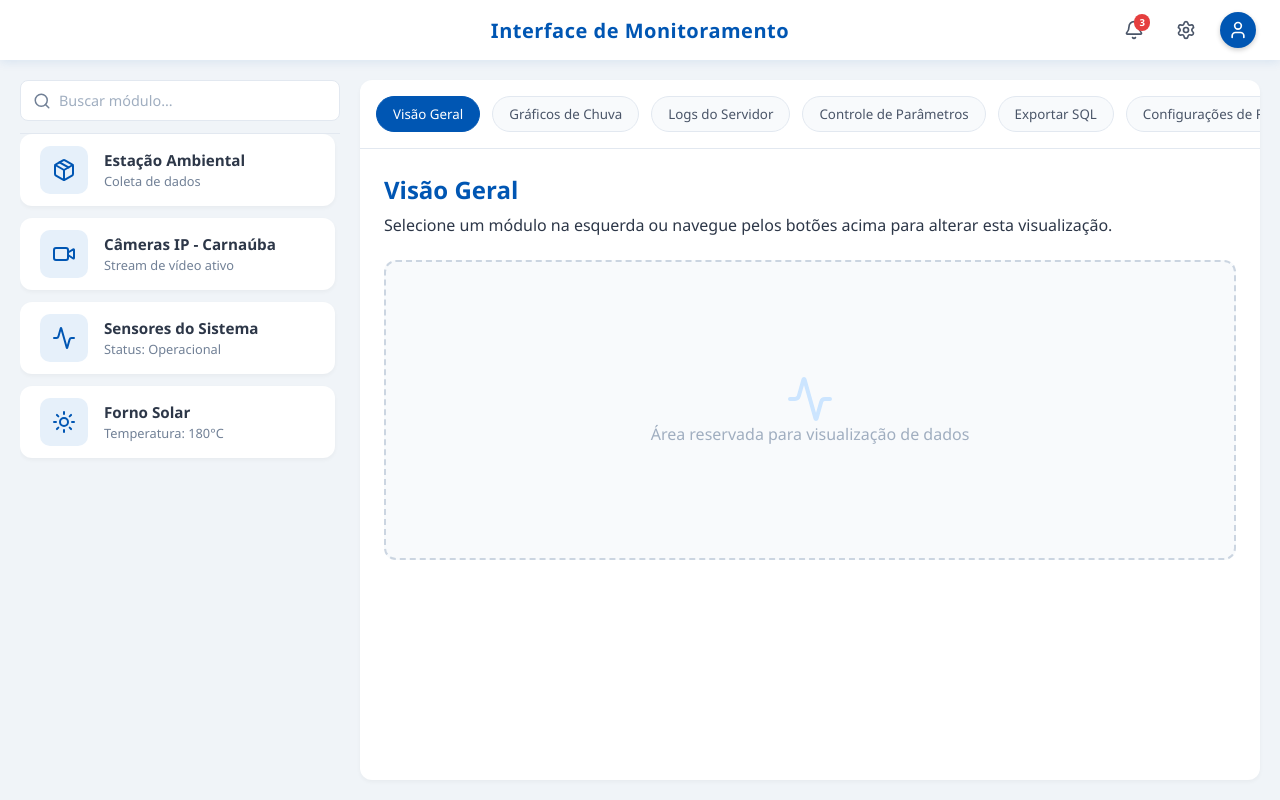
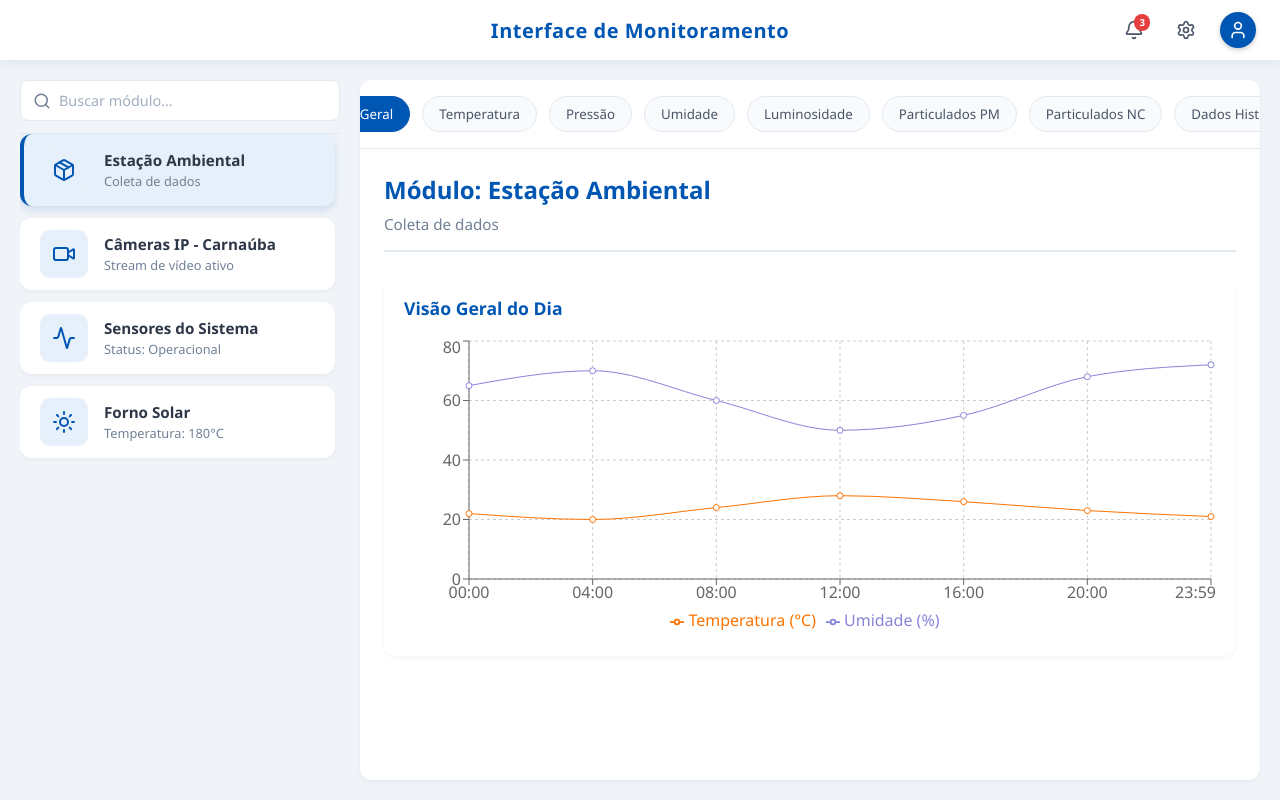
Before and after one commit to lucas-velocini-repo/app-react-monitoramento-ambiental, a React (Vite) app in the folder meu-projeto-react/: page / in a window 1280 px wide. Built offline with nearby package versions, Linux system fonts and the light colour scheme.

Commit message:
Modulos selecionaveis e graficos

```diff
--- a/meu-projeto-react/package.json
+++ b/meu-projeto-react/package.json
@@ -12,7 +12,8 @@
   "dependencies": {
     "lucide-react": "^1.14.0",
     "react": "^19.2.5",
-    "react-dom": "^19.2.5"
+    "react-dom": "^19.2.5",
+    "recharts": "^3.8.1"
   },
   "devDependencies": {
     "@eslint/js": "^10.0.1",
--- a/meu-projeto-react/src/App.css
+++ b/meu-projeto-react/src/App.css
@@ -125,6 +125,12 @@
   box-shadow: 0 4px 8px rgba(0,0,0,0.08);
 }
 
+.module-card.active {
+  background-color: #e6f0fa;
+  border-left-color: #0056b3;
+  box-shadow: 0 4px 8px rgba(0, 86, 179, 0.15);
+}
+
 .card-image-frame {
   width: 48px;
   height: 48px;
@@ -173,6 +179,7 @@
   gap: 12px;
   border-bottom: 1px solid #e2e8f0;
   white-space: nowrap; /* Impede que os botões quebrem de linha */
+  justify-content: center; /* Centraliza os botões quando há espaço disponível */
 }
 
 .horizontal-menu-container::-webkit-scrollbar {
@@ -214,9 +221,51 @@
   color: #2d3748;
 }
 
-.content-display h2 {
+.module-header {
+  margin-bottom: 24px;
+  padding-bottom: 16px;
+  border-bottom: 2px solid #e2e8f0;
+}
+
+.module-header h2 {
   color: #0056b3;
-  margin-bottom: 8px;
+  margin: 0;
+  font-size: 1.5rem;
+}
+
+.module-subtitle {
+  color: #718096;
+  margin: 8px 0 0 0;
+  font-size: 0.95rem;
+}
+
+.chart-wrapper {
+  background-color: #ffffff;
+  border-radius: 12px;
+  padding: 20px;
+  box-shadow: 0 2px 4px rgba(0,0,0,0.04);
+}
+
+.chart-wrapper h3 {
+  color: #0056b3;
+  margin-bottom: 16px;
+  font-size: 1.1rem;
+}
+
+.chart-placeholder {
+  height: 300px;
+  border: 2px dashed #cbd5e1;
+  border-radius: 12px;
+  display: flex;
+  align-items: center;
+  justify-content: center;
+  color: #a0aec0;
+  background-color: #f8fafc;
+}
+
+.chart-placeholder p {
+  font-size: 1rem;
+  margin: 0;
 }
 
 .placeholder-panel {
--- a/meu-projeto-react/src/App.jsx
+++ b/meu-projeto-react/src/App.jsx
@@ -1,8 +1,229 @@
 import { useState } from 'react';
 import { Settings, Bell, User, Activity, Package, Video, Sun, Search, X } from 'lucide-react';
+import { LineChart, Line, BarChart, Bar, XAxis, YAxis, CartesianGrid, Tooltip, Legend, ResponsiveContainer } from 'recharts';
 import './App.css';
 
 function App() {
+  // Dados para cada aba
+  const dadosGraficos = {
+    "Visão Geral": [
+      { hora: "00:00", temperatura: 22, umidade: 65, pressao: 1013 },
+      { hora: "04:00", temperatura: 20, umidade: 70, pressao: 1012 },
+      { hora: "08:00", temperatura: 24, umidade: 60, pressao: 1014 },
+      { hora: "12:00", temperatura: 28, umidade: 50, pressao: 1015 },
+      { hora: "16:00", temperatura: 26, umidade: 55, pressao: 1013 },
+      { hora: "20:00", temperatura: 23, umidade: 68, pressao: 1012 },
+      { hora: "23:59", temperatura: 21, umidade: 72, pressao: 1011 }
+    ],
+    "Temperatura": [
+      { hora: "00:00", valor: 22 },
+      { hora: "04:00", valor: 20 },
+      { hora: "08:00", valor: 24 },
+      { hora: "12:00", valor: 28 },
+      { hora: "16:00", valor: 26 },
+      { hora: "20:00", valor: 23 },
+      { hora: "23:59", valor: 21 }
+    ],
+    "Pressão": [
+      { hora: "00:00", valor: 1013 },
+      { hora: "04:00", valor: 1012 },
+      { hora: "08:00", valor: 1014 },
+      { hora: "12:00", valor: 1015 },
+      { hora: "16:00", valor: 1013 },
+      { hora: "20:00", valor: 1012 },
+      { hora: "23:59", valor: 1011 }
+    ],
+    "Umidade": [
+      { hora: "00:00", valor: 65 },
+      { hora: "04:00", valor: 70 },
+      { hora: "08:00", valor: 60 },
+      { hora: "12:00", valor: 50 },
+      { hora: "16:00", valor: 55 },
+      { hora: "20:00", valor: 68 },
+      { hora: "23:59", valor: 72 }
+    ],
+    "Luminosidade": [
+      { hora: "00:00", valor: 0 },
+      { hora: "06:00", valor: 150 },
+      { hora: "12:00", valor: 800 },
+      { hora: "15:00", valor: 900 },
+      { hora: "18:00", valor: 200 },
+      { hora: "21:00", valor: 10 },
+      { hora: "23:59", valor: 0 }
+    ],
+    "Particulados PM": [
+      { hora: "00:00", PM10: 25, PM2_5: 12 },
+      { hora: "06:00", PM10: 45, PM2_5: 18 },
+      { hora: "12:00", PM10: 35, PM2_5: 15 },
+      { hora: "18:00", PM10: 50, PM2_5: 22 },
+      { hora: "23:59", PM10: 30, PM2_5: 14 }
+    ],
+    "Particulados NC": [
+      { hora: "00:00", valor: 1200 },
+      { hora: "06:00", valor: 1800 },
+      { hora: "12:00", valor: 1400 },
+      { hora: "18:00", valor: 2000 },
+      { hora: "23:59", valor: 1500 }
+    ],
+    "Dados Históricos": [
+      { dia: "Seg", temp: 22, pressao: 1013, umidade: 65 },
+      { dia: "Ter", temp: 23, pressao: 1012, umidade: 64 },
+      { dia: "Qua", temp: 24, pressao: 1014, umidade: 62 },
+      { dia: "Qui", temp: 25, pressao: 1015, umidade: 60 },
+      { dia: "Sex", temp: 26, pressao: 1013, umidade: 58 },
+      { dia: "Sab", temp: 24, pressao: 1012, umidade: 65 },
+      { dia: "Dom", temp: 22, pressao: 1011, umidade: 68 }
+    ]
+  };
+
+  // Função para renderizar o gráfico apropriado
+  const renderGrafico = (abaAtiva, modulo) => {
+    // Se não for o primeiro módulo, mostrar gráfico vazio
+    if (modulo.id !== 1) {
+      return (
+        <div className="chart-wrapper">
+          <h3>Dados não disponíveis para {modulo.titulo}</h3>
+          <div className="chart-placeholder">
+            <p>Selecione o módulo "Estação Ambiental" para visualizar dados</p>
+          </div>
+        </div>
+      );
+    }
+
+    const dados = dadosGraficos[abaAtiva];
+
+    switch(abaAtiva) {
+      case "Visão Geral":
+        return (
+          <div className="chart-wrapper">
+            <h3>Visão Geral do Dia</h3>
+            <ResponsiveContainer width="100%" height={300}>
+              <LineChart data={dados}>
+                <CartesianGrid strokeDasharray="3 3" />
+                <XAxis dataKey="hora" />
+                <YAxis />
+                <Tooltip />
+                <Legend />
+                <Line type="monotone" dataKey="temperatura" stroke="#ff7300" name="Temperatura (°C)" />
+                <Line type="monotone" dataKey="umidade" stroke="#8884d8" name="Umidade (%)" />
+              </LineChart>
+            </ResponsiveContainer>
+          </div>
+        );
+      case "Temperatura":
+        return (
+          <div className="chart-wrapper">
+            <h3>Temperatura ao Longo do Dia</h3>
+            <ResponsiveContainer width="100%" height={300}>
+              <LineChart data={dados}>
+                <CartesianGrid strokeDasharray="3 3" />
+                <XAxis dataKey="hora" />
+                <YAxis />
+                <Tooltip />
+                <Line type="monotone" dataKey="valor" stroke="#ff7300" name="Temperatura (°C)" strokeWidth={2} />
+              </LineChart>
+            </ResponsiveContainer>
+          </div>
+        );
+      case "Pressão":
+        return (
+          <div className="chart-wrapper">
+            <h3>Pressão Atmosférica</h3>
+            <ResponsiveContainer width="100%" height={300}>
+              <LineChart data={dados}>
+                <CartesianGrid strokeDasharray="3 3" />
+                <XAxis dataKey="hora" />
+                <YAxis />
+                <Tooltip />
+                <Line type="monotone" dataKey="valor" stroke="#82ca9d" name="Pressão (hPa)" strokeWidth={2} />
+              </LineChart>
+            </ResponsiveContainer>
+          </div>
+        );
+      case "Umidade":
+        return (
+          <div className="chart-wrapper">
+            <h3>Umidade Relativa do Ar</h3>
+            <ResponsiveContainer width="100%" height={300}>
+              <LineChart data={dados}>
+                <CartesianGrid strokeDasharray="3 3" />
+                <XAxis dataKey="hora" />
+                <YAxis />
+                <Tooltip />
+                <Line type="monotone" dataKey="valor" stroke="#8884d8" name="Umidade (%)" strokeWidth={2} />
+              </LineChart>
+            </ResponsiveContainer>
+          </div>
+        );
+      case "Luminosidade":
+        return (
+          <div className="chart-wrapper">
+            <h3>Índice de Luminosidade</h3>
+            <ResponsiveContainer width="100%" height={300}>
+              <BarChart data={dados}>
+                <CartesianGrid strokeDasharray="3 3" />
+                <XAxis dataKey="hora" />
+                <YAxis />
+                <Tooltip />
+                <Bar dataKey="valor" fill="#ffc658" name="Luminosidade (lux)" />
+              </BarChart>
+            </ResponsiveContainer>
+          </div>
+        );
+      case "Particulados PM":
+        return (
+          <div className="chart-wrapper">
+            <h3>Material Particulado em Suspensão</h3>
+            <ResponsiveContainer width="100%" height={300}>
+              <BarChart data={dados}>
+                <CartesianGrid strokeDasharray="3 3" />
+                <XAxis dataKey="hora" />
+                <YAxis />
+                <Tooltip />
+                <Legend />
+                <Bar dataKey="PM10" fill="#8884d8" name="PM10 (µg/m³)" />
+                <Bar dataKey="PM2_5" fill="#82ca9d" name="PM2.5 (µg/m³)" />
+              </BarChart>
+            </ResponsiveContainer>
+          </div>
+        );
+      case "Particulados NC":
+        return (
+          <div className="chart-wrapper">
+            <h3>Contagem de Partículas (NC)</h3>
+            <ResponsiveContainer width="100%" height={300}>
+              <BarChart data={dados}>
+                <CartesianGrid strokeDasharray="3 3" />
+                <XAxis dataKey="hora" />
+                <YAxis />
+                <Tooltip />
+                <Bar dataKey="valor" fill="#ff7300" name="Contagem (#/cm³)" />
+              </BarChart>
+            </ResponsiveContainer>
+          </div>
+        );
+      case "Dados Históricos":
+        return (
+          <div className="chart-wrapper">
+            <h3>Histórico Semanal</h3>
+            <ResponsiveContainer width="100%" height={300}>
+              <LineChart data={dados}>
+                <CartesianGrid strokeDasharray="3 3" />
+                <XAxis dataKey="dia" />
+                <YAxis />
+                <Tooltip />
+                <Legend />
+                <Line type="monotone" dataKey="temp" stroke="#ff7300" name="Temperatura (°C)" />
+                <Line type="monotone" dataKey="umidade" stroke="#8884d8" name="Umidade (%)" />
+              </LineChart>
+            </ResponsiveContainer>
+          </div>
+        );
+      default:
+        return null;
+    }
+  };
+
   // Lista de módulos com dados de exemplo para a barra lateral esquerda
   const modulos = [
     { id: 1, icone: <Package color="#0056b3" />, titulo: "Estação Ambiental", subtitulo: "Coleta de dados" },
@@ -13,13 +234,14 @@ function App() {
 
   // Lista de botões para o menu horizontal (com itens extras para demonstrar o scroll)
   const botoesHorizontais = [
-    "Visão Geral", "Gráficos de Chuva", "Logs do Servidor",
-    "Controle de Parâmetros", "Exportar SQL", "Configurações de Rede",
-    "Calibração", "Diagnóstico Rápido"
+    "Visão Geral", "Temperatura", "Pressão",
+    "Umidade", "Luminosidade", "Particulados PM",
+    "Particulados NC", "Dados Históricos"
   ];
 
   const [botaoAtivo, setBotaoAtivo] = useState("Visão Geral");
   const [termoBusca, setTermoBusca] = useState("");
+  const [moduloSelecionado, setModuloSelecionado] = useState(modulos[0]);
 
   // Lógica de filtro para os módulos
   const modulosFiltrados = modulos.filter((mod) =>
@@ -89,7 +311,11 @@ function App() {
           <div className="modules-list">
             {modulosFiltrados.length > 0 ? (
               modulosFiltrados.map((mod) => (
-                <div key={mod.id} className="module-card">
+                <div
+                  key={mod.id}
+                  className={`module-card ${moduloSelecionado.id === mod.id ? 'active' : ''}`}
+                  onClick={() => setModuloSelecionado(mod)}
+                >
                   <div className="card-image-frame">
                     {mod.icone}
                   </div>
@@ -125,14 +351,11 @@ function App() {
 
           {/* Espaço para o Conteúdo Real */}
           <div className="content-display">
-            <h2>{botaoAtivo}</h2>
-            <p>Selecione um módulo na esquerda ou navegue pelos botões acima para alterar esta visualização.</p>
-
-            {/* Um quadrado de exemplo simulando um gráfico ou painel */}
-            <div className="placeholder-panel">
-              <Activity size={48} color="#cce5ff" />
-              <p>Área reservada para visualização de dados</p>
+            <div className="module-header">
+              <h2>Módulo: {moduloSelecionado.titulo}</h2>
+              <p className="module-subtitle">{moduloSelecionado.subtitulo}</p>
             </div>
+            {renderGrafico(botaoAtivo, moduloSelecionado)}
           </div>
         </main>
 
```
Also changed, not shown: 1 other file (tests, documents, lock files or other folders).
